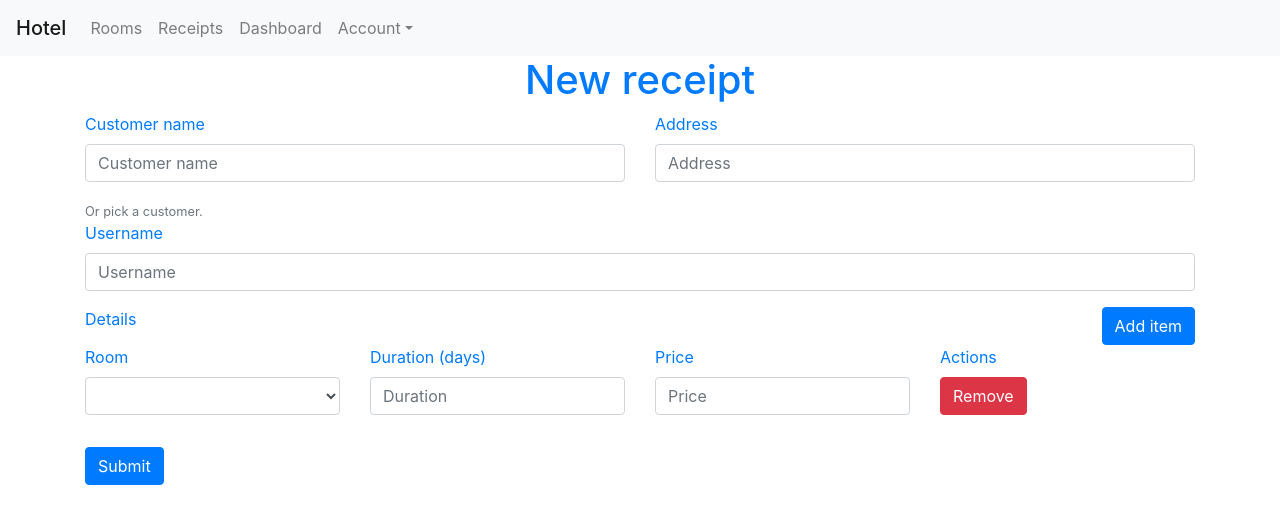
After one commit to school-ngochuy-ou/ITEC4409, a Flask app: page /receipt/1 in a window 1280 px wide. The commit adds this page. Shown: the top 524 px of the page. Run offline with Flask 2, Linux system fonts and the light colour scheme; a user stored in the database is signed in; tables that the repository leaves empty hold one stand-in row (values such as "Sample post"); lists and menus that the app fills with data are empty; parts of the project's set-up code (start-up, migrations or seed data) failed here and were passed over.

Commit message:
receipts

```diff
--- a/app/main.py
+++ b/app/main.py
@@ -1,15 +1,27 @@
 from app import app, mail
 from app.admin import *
 from app.user import *
-from app.DAO import get_rooms as dao_get_rooms, get_room as dao_get_room, get_categories, get_category, save_room
-from app.models import RoomStatus
-from flask import redirect
+from app.DAO import get_rooms as dao_get_rooms, get_room as dao_get_room, get_categories, get_category, save_room,\
+    get_receipts, count_user, save_receipt
+from app.models import RoomStatus, get_roles_as_dict, Receipt, ReceiptDetail, PaymentStatus
+from flask import redirect, jsonify
 
 
 @app.route("/")
 def index():
 
-    return render_template("index.html", customer_role=UserRole.CUSTOMER)
+    return render_template("index.html", roles=dict({
+        "customer": UserRole.CUSTOMER,
+        "admin": UserRole.ADMIN
+    }))
+
+
+@app.route("/u/exists/<id>")
+def is_user_exists(id):
+    if count_user(id) > 0:
+        return '', 200
+
+    return '', 404
 
 
 @app.route("/rooms")
@@ -18,7 +30,11 @@ def get_rooms():
     if current_user.role is UserRole.CUSTOMER:
         return redirect("/")
 
-    return render_template("rooms.html", rooms=dao_get_rooms())
+    if request.headers.get("Content-Type") == "application/json":
+
+        return jsonify(rooms=[e.serialize() for e in dao_get_rooms()])
+
+    return render_template("rooms.html", rooms=dao_get_rooms(), roles=get_roles_as_dict())
 
 
 @app.route("/room/<id>", methods=["GET", "POST"])
@@ -33,8 +49,7 @@ def get_room_details(id):
 
         return render_template("room_details.html", room=room, room_status=[RoomStatus.VACANT, RoomStatus.UNAVAILABLE,
                                                                             RoomStatus.BOOKED, RoomStatus.OCCUPIED],
-                               admin_role=UserRole.ADMIN, categories=get_categories(),
-                               manager_role=UserRole.MANAGER)
+                               categories=get_categories(), roles=get_roles_as_dict())
 
     status = request.form["status"]
     room.status = RoomStatus[status]
@@ -50,5 +65,59 @@ def get_room_details(id):
     return redirect(url_for("get_rooms"))
 
 
+@app.route("/create_receipt", methods=["POST"])
+@login_required
+def create_receipt():
+    data = request.get_json()
+    user_id = data.get("username")
+    customer_name = data.get("customer_name")
+    address = data.get("address")
+    user = get_user(user_id)
+    new_receipt = Receipt()
+
+    if not user:
+        if len(customer_name) == 0 and len(address) == 0:
+            return "Invalid request", 400
+
+        new_receipt.customer_name = customer_name
+        new_receipt.address = address
+        user_id = None
+
+    new_receipt.user_id = user_id
+    rooms = data.get("rooms")
+    save_receipt(new_receipt)
+    details = []
+
+    for room in rooms:
+        room["receipt_id"] = new_receipt.id
+        room["status"] = PaymentStatus.PENDING
+        new_room = ReceiptDetail(room)
+        details.append(new_room)
+
+    new_receipt.details = details
+    save_receipt(new_receipt)
+
+    return '', 200
+
+
+@app.route("/receipts/<state>", methods=["GET"])
+@login_required
+def obtain_receipts(state):
+    if state != "new" and state != "view":
+        state = "view"
+
+    if state == "new":
+        return render_template("/receipts.html", roles=get_roles_as_dict(), rooms=dao_get_rooms(), state=state)
+
+    return render_template("/receipts.html", roles=get_roles_as_dict(), list=get_receipts(), state=state)
+
+
+@app.route("/receipt/<id>", methods=["GET", "POST"])
+@login_required
+def receipt_details(id):
+
+    return render_template("/receipts.html", roles=get_roles_as_dict(), list=get_receipts())
+
+
 if __name__ == "__main__":
     app.run(debug=True)
--- /dev/null
+++ b/app/static/js/main.js
@@ -0,0 +1,154 @@
+async function isUserExist(username) {
+    return await fetch(`/u/exists/${username}`, {
+        method: "GET"
+    })
+    .then(res => res.status == 200 ? true : false)
+}
+
+async function onUsernameInputBlur() {
+    username = document.getElementById('username-input').value;
+    username = String(username).replace(/^\s+|\s+$/g, '');
+
+    let exists = await isUserExist(username);
+
+    if (!exists) {
+        document.getElementById('username-input-msg').innerText = "User not found";
+
+        return;
+    }
+
+    document.getElementById('username-input-msg').innerText = "";
+
+    return;
+}
+
+var global_item_id = 1;
+
+async function onAddItemClick() {
+    let root = document.getElementById('receipt-items-container');
+    let res = await fetch("/rooms", {
+        method: "GET",
+        headers: {
+            "Content-Type": "application/json"
+        }
+    })
+    .then(res => res)
+    .then(async res => await res.json());
+    let options = res.rooms.map(e => `<option value="${e.id}">${e.name}</option>`).join(' ');
+    let nextId = global_item_id++;
+    let html = `
+        <div class="row" name="rd-item" data-id=${nextId}>
+            <div class="col">
+                <div class="form-group">
+                    <label for="rd-room-id" class="text-primary">Room</label>
+                    <select class="form-control" id="rd-room-id" required="required">
+                        ${options}
+                    </select>
+                </div>
+            </div>
+            <div class="col">
+                <div class="form-group">
+                    <label for="rd-days" class="text-primary">Duration (days)</label>
+                    <input type="number" class="form-control" placeholder="Duration"
+                    name="duration" min="1" id="rd-days">
+                </div>
+            </div>
+            <div class="col">
+                <div class="form-group">
+                    <label for="rd-price" class="text-primary">Price</label>
+                    <input type="number" class="form-control" placeholder="Price"
+                    name="price" min="1.0" id="rd-price">
+                </div>
+            </div>
+            <div class="col">
+                <div class="form-group">
+                    <label class="text-primary">Actions</label></br>
+                    <button class="btn btn-danger" type="button"
+                    onclick="onRDRemoveBtnClick(${nextId})">
+                    Remove</button>
+                </div>
+            </div>
+        </div>
+    `;
+    root.insertAdjacentHTML('beforeend', html);
+}
+
+function onRDRemoveBtnClick(id) {
+    let elements = document.querySelectorAll("[name='rd-item']");
+    let root = document.getElementById('receipt-items-container');
+
+    root.innerHTML = "";
+    elements = Array.from(elements).filter(ele => parseInt(ele.getAttribute("data-id")) != id)
+                    .forEach(e => root.appendChild(e));
+}
+
+
+async function onRDSubmit() {
+    let form = document.getElementById("rd-form");
+    let rooms = document.querySelectorAll("[name='rd-item']");
+
+    rooms = Array.from(rooms).map(e => {
+        id = e.querySelector("select").value;
+        duration = e.querySelector("input[id='rd-days']").value;
+        price = e.querySelector("input[id='rd-price']").value;
+
+        if (isEmpty([id, duration, price])) {
+            document.getElementById("rd-items-msg").innerText = "Receipt details can not contain empty information";
+
+            return {};
+        }
+
+        document.getElementById("rd-items-msg").innerText = "";
+
+        return {
+            room_id: id,
+            days: duration,
+            price
+        };
+    });
+    let username = document.getElementById("username-input").value;
+    let customerName = document.getElementById("customer_name").value;
+    let address = document.getElementById("address").value;
+
+    if (isEmpty(username)) {
+        username = null;
+
+        if (isEmpty([customerName, address])) {
+            document.getElementById('username-input-msg').innerText = "Customer information can not be empty";
+
+            return;
+        }
+
+        document.getElementById('username-input-msg').innerText = "";
+    }
+
+    let body = {
+        username,
+        customer_name: customerName,
+        address,
+        rooms
+    };
+    let res = await fetch('/create_receipt', {
+        method: "POST",
+        body: JSON.stringify(body),
+        headers: {
+            "Content-Type": "application/json"
+        }
+    });
+
+    if (res.ok) {
+        alert("Success")
+        return;
+    }
+
+    alert("Error: " + await res.text())
+    return;
+}
+
+const isEmpty = (ele) => {
+    if (Array.isArray(ele)) {
+        return ele.map(ele => ele == null || ele.length == 0).includes(true);
+    }
+
+    return ele == null || ele.length == 0;
+}
--- a/app/templates/admin/index.html
+++ b/app/templates/admin/index.html
@@ -19,7 +19,6 @@
                         {{ layout.menu() }}
                     </ul>
                 {% endblock %}
-
                     {% block menu_links %}
                     <ul class="nav navbar-nav navbar-right">
                         {{ layout.menu_links() }}
--- a/app/templates/index.html
+++ b/app/templates/index.html
@@ -7,6 +7,7 @@
     <script src="https://code.jquery.com/jquery-3.5.1.slim.min.js" integrity="sha384-DfXdz2htPH0lsSSs5nCTpuj/zy4C+OGpamoFVy38MVBnE+IbbVYUew+OrCXaRkfj" crossorigin="anonymous"></script>
     <script src="https://cdn.jsdelivr.net/npm/bootstrap@4.5.3/dist/js/bootstrap.bundle.min.js" integrity="sha384-ho+j7jyWK8fNQe+A12Hb8AhRq26LrZ/JpcUGGOn+Y7RsweNrtN/tE3MoK7ZeZDyx" crossorigin="anonymous"></script>
     <link rel="stylesheet" href="{{ url_for('static', filename='css/style.css') }}" />
+    <script src="{{ url_for('static', filename='js/main.js') }}"></script>
 </head>
 <body>
     {% block navbar %}
@@ -18,9 +19,17 @@
             <div class="collapse navbar-collapse" id="navbarSupportedContent">
                 <ul class="navbar-nav mr-auto">
                     {% if current_user.is_authenticated %}
-                        {% if current_user.role != customer_role %}
+                        {% if current_user.role != roles["customer"] %}
                             <li class="nav-item">
                                 <a class="nav-link" href="{{ url_for('get_rooms') }}">Rooms</a>
+                            </li>
+                            <li class="nav-item">
+                                <a class="nav-link" href="{{ url_for('obtain_receipts', state='view') }}">Receipts</a>
+                            </li>
+                        {% endif %}
+                        {% if current_user.role == roles["admin"] %}
+                            <li class="nav-item">
+                                <a class="nav-link" href="{{ url_for('admin.index') }}">Dashboard</a>
                             </li>
                         {% endif %}
                         <li class="nav-item dropdown">
--- /dev/null
+++ b/app/templates/receipts.html
@@ -0,0 +1,110 @@
+{% extends "index.html" %}
+
+{% block body %}
+    <div class="container">
+        {% if state == 'view' %}
+        <h1 class="text-center text-primary">Receipts</h1>
+        <div class="text-right">
+            <a href="{{ url_for('obtain_receipts', state='new') }}">
+                <button class="btn btn-primary">New</button>
+            </a>
+        </div>
+        <table class="table">
+            <thead>
+                <tr>
+                    <th scope="col">Receipt ID</th>
+                    <th scope="col">Customer name</th>
+                    <th scope="col">Total</th>
+                    <th scope="col">Action</th>
+                </tr>
+            </thead>
+            <tbody>
+                {% for receipt in list %}
+                <tr>
+                    <th scope="row">{{ receipt.id }}</th>
+                    <td>{{ receipt.customer_name }}</td>
+                    <td>{{ receipt.total }}</td>
+                    <td>
+                        <a href="{{ url_for('receipt_details', id=receipt.id) }}"><button class="btn btn-primary">Details</button></a>
+                    </td>
+                </tr>
+                {% endfor %}
+            </tbody>
+        </table>
+        {% else %}
+        <h1 class="text-center text-primary">New receipt</h1>
+        <form id="rd-form">
+            <div class="row">
+                <div class="col">
+                    <div class="form-group">
+                        <label for="customer_name" class="text-primary">Customer name</label>
+                        <input type="text" class="form-control" id="customer_name" placeholder="Customer name"
+                        name="customer_name">
+                    </div>
+                </div>
+                <div class="col">
+                    <div class="form-group">
+                        <label for="address" class="text-primary">Address</label>
+                        <input type="text" class="form-control" id="address" placeholder="Address"
+                        name="address">
+                    </div>
+                </div>
+            </div>
+            <div class="form-group">
+                <small class="form-text text-muted">Or pick a customer.</small>
+                <label for="username-input" class="text-primary">Username</label>
+                <input type="text" class="form-control" id="username-input" placeholder="Username"
+                name="address" onblur="onUsernameInputBlur()">
+                <small class="form-text text-danger" id="username-input-msg"></small>
+            </div>
+            <small class="form-text text-danger" id="rd-items-msg"></small>
+            <div class="form-group">
+                <div class="row">
+                    <div class="col"><label class="text-primary">Details</label></div>
+                    <div class="col text-right">
+                        <button id="rd-add-item-btn" class="btn btn-primary"
+                        type="button" onclick="onAddItemClick()">Add item</button>
+                    </div>
+                </div>
+                <div id="receipt-items-container">
+                    <div class="row" name="rd-item" data-id="0">
+                        <div class="col">
+                            <div class="form-group">
+                                <label for="rd-room-id" class="text-primary">Room</label>
+                                <select class="form-control" id="rd-room-id" required="required">
+                                    {% for room in rooms %}
+                                    <option value="{{ room.id }}">{{ room.name }}</option>
+                                    {% endfor %}
+                                </select>
+                            </div>
+                        </div>
+                        <div class="col">
+                            <div class="form-group">
+                                <label for="rd-days" class="text-primary">Duration (days)</label>
+                                <input type="number" class="form-control" placeholder="Duration"
+                                name="duration" min="1" id="rd-days">
+                            </div>
+                        </div>
+                        <div class="col">
+                            <div class="form-group">
+                                <label for="rd-price" class="text-primary">Price</label>
+                                <input type="number" class="form-control" placeholder="Price"
+                                name="price" min="1.0" id="rd-price">
+                            </div>
+                        </div>
+                        <div class="col">
+                            <div class="form-group">
+                                <label class="text-primary">Actions</label></br>
+                                <button class="btn btn-danger" type="button"
+                                onclick="onRDRemoveBtnClick(0)">Remove</button>
+                            </div>
+                        </div>
+                    </div>
+                </div>
+            </div>
+            <button class="btn btn-primary" type="button"
+            onclick="onRDSubmit()">Submit</button>
+        </form>
+        {% endif %}
+    </div>
+{% endblock %}
--- a/app/templates/room_details.html
+++ b/app/templates/room_details.html
@@ -7,7 +7,7 @@
         {% else %}
             <h1 class="text-center text-primary">Edit room</h1>
             <form method="POST">
-                {% if current_user.role == admin_role or current_user.role == manager_role %}
+                {% if current_user.role == roles.admin or current_user.role == role.manager %}
                     <div class="form-group">
                         <label for="name">Name</label>
                         <input type="text" class="form-control" id="name" aria-describedby="name" placeholder="Room name"
@@ -28,7 +28,7 @@
                         <option value="{{ room_status[3].value }}" {% if room.status.value == room_status[3].value %} selected="selected"{% endif %}>{{ room_status[3].value }}</option>
                     </select>
                 </div>
-                {% if current_user.role == admin_role %}
+                {% if current_user.role == roles.admin %}
                     <div class="form-group">
                         <label for="category">Category</label>
                         <select class="form-control" id="category" name="category">
```
Also changed, not shown: app/DAO.py (+27 -1 lines), app/admin.py (+12 -0 lines), app/models.py (+80 -15 lines), app/user.py (+8 -0 lines).
